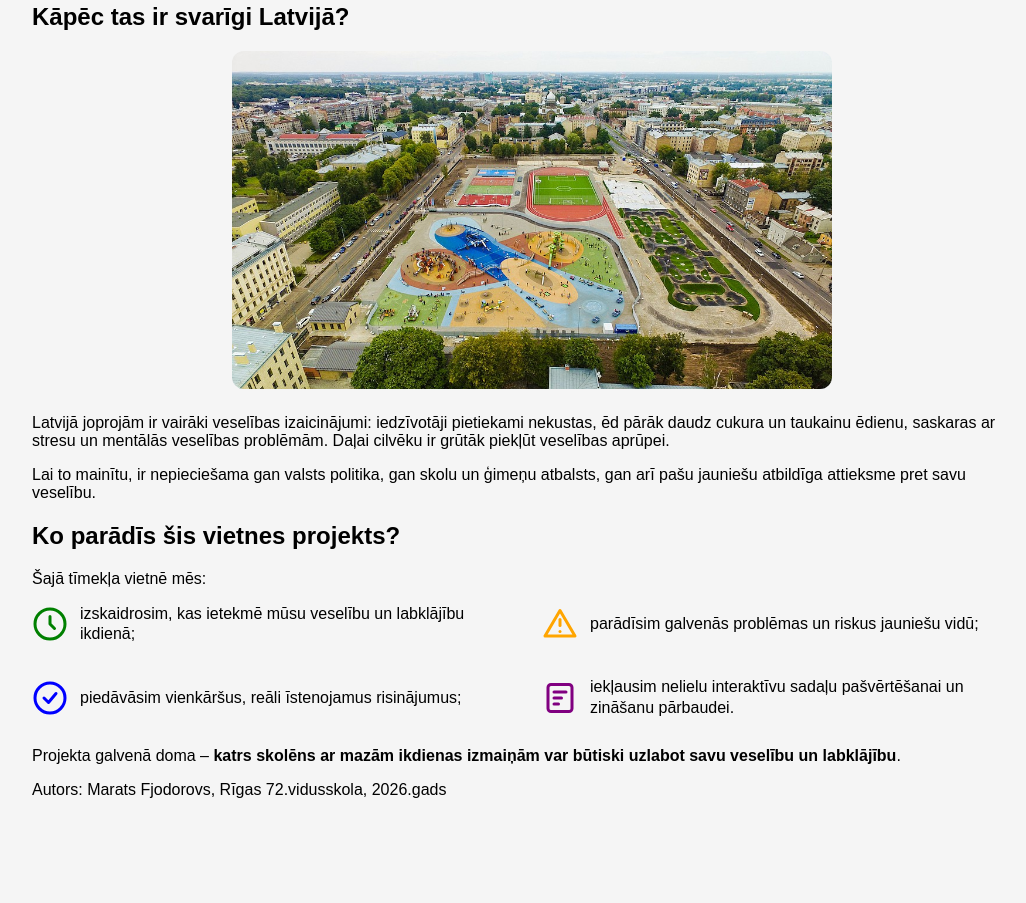
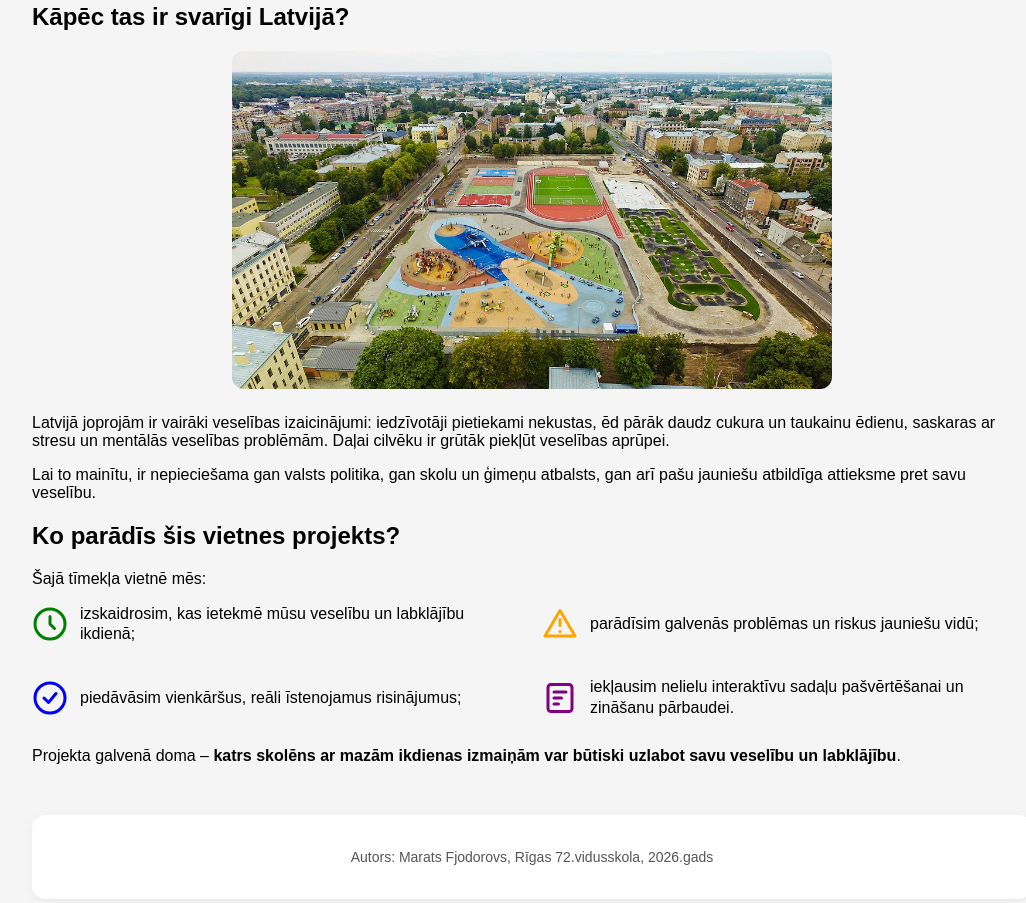
Before and after one commit to AnWaY8/labaVeselibaUnLabklajiba, a plain HTML site: page index.html in a window 1280 px wide. Shown: the part 1237-2140 px from the top of the page, without its empty margins (108-1134 px from the left). Before the commit the page ends 2072 px from the top, so only its background shows below. Drawn offline with Linux system fonts and the light colour scheme.

Commit message:
Добавил стили на <footer>

```diff
--- a/styles.css
+++ b/styles.css
@@ -96,3 +96,14 @@ body {
     height: 260px;
     object-fit: cover;
 }
+
+footer {
+    margin-top: 50px;
+    padding: 20px;
+    text-align: center;
+    background: #fff;
+    border-radius: 14px;
+    box-shadow: 0 2px 10px rgba(0,0,0,0.05);
+    color: #555;
+    font-size: 14px;
+}
```
